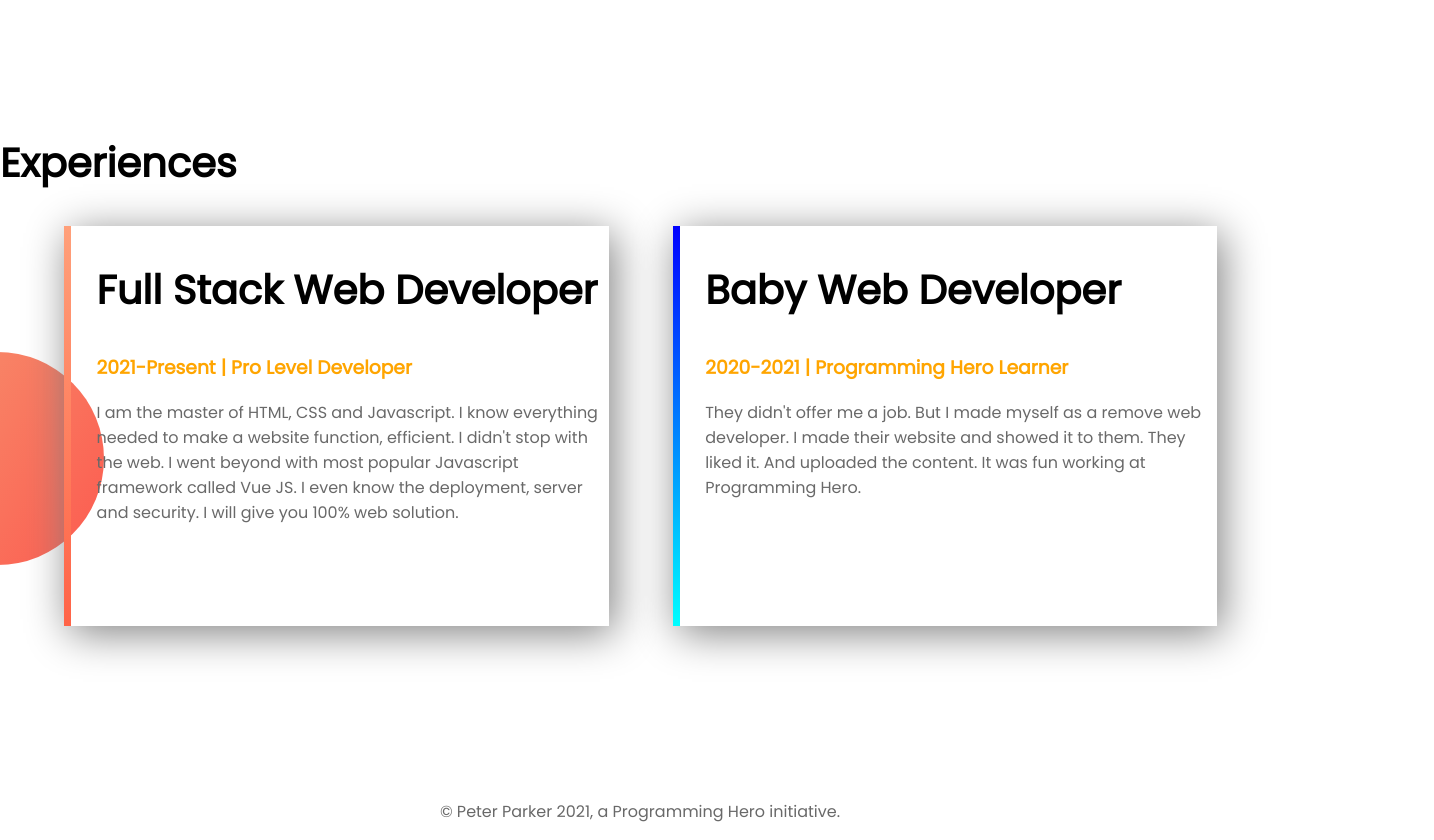
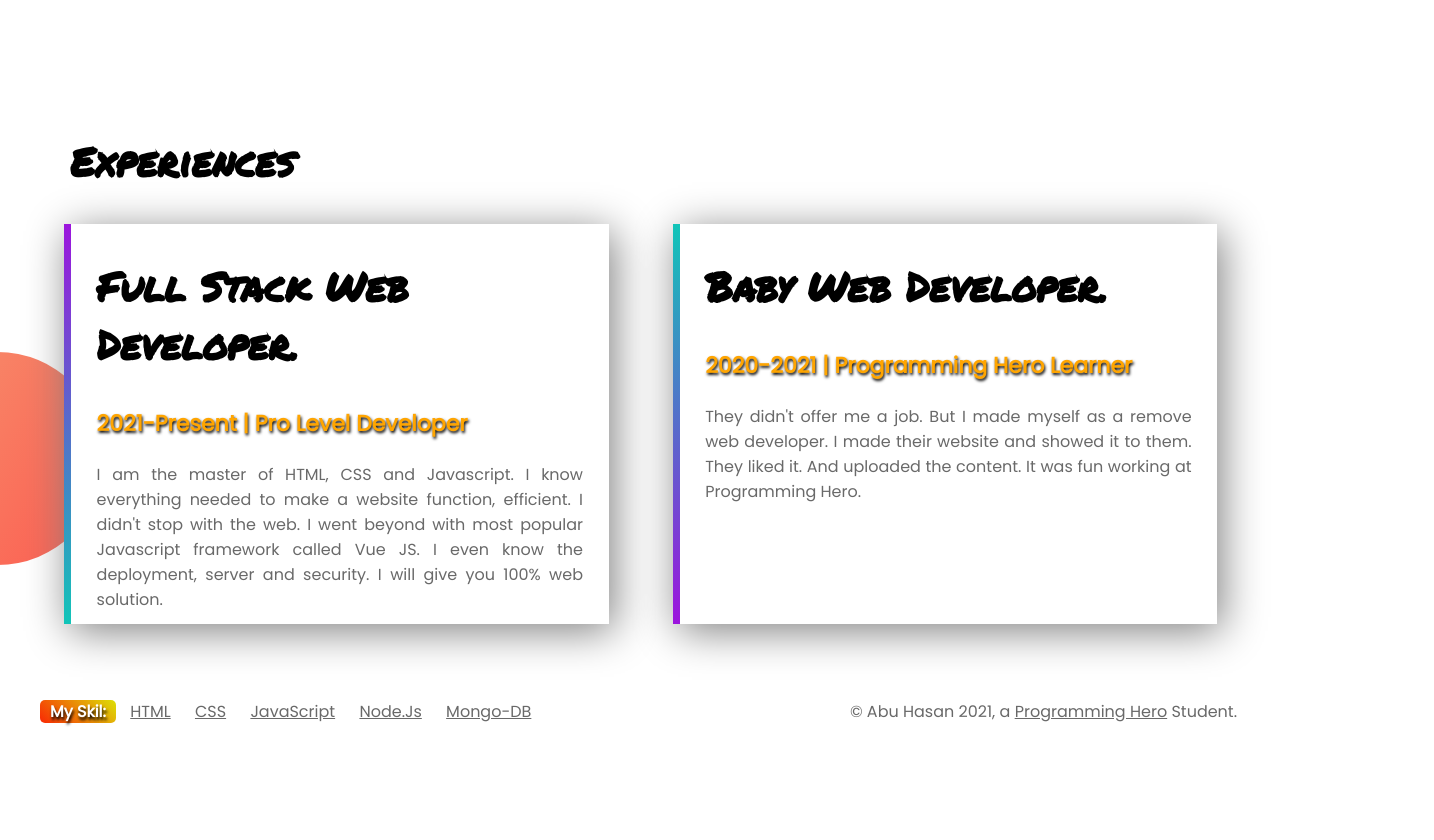
Before and after one commit to AH-INSTITUTE/MileStone-01assignment-MyPortFolio, a plain HTML site: page index.html in a window 1280 px wide. Shown: the part 1200-2040 px from the top of the page, 1434 px wide, since content can reach past the window. After the commit the page ends 1983 px from the top, so only its background shows below. Drawn offline with Linux system fonts and the light colour scheme.

Commit message:
New Style Adding For Assagiment

```diff
--- a/index.html
+++ b/index.html
@@ -1,9 +1,10 @@
 <!DOCTYPE html>
 <html lang="en">
     <head>
-        <title>Abu Hasan PortFolio</title>
+        <title>Abu Hasan|PortFolio</title>
         <meta charset="UTF-8">
         <meta name="viewport" content="width=device-width, initial-scale=1">
+        <link href="https://fonts.googleapis.com/css2?family=Permanent+Marker&display=swap" rel="stylesheet">
         <link href="https://fonts.googleapis.com/css?family=Poppins&amp;display=swap" rel="stylesheet">
         <link href="style.css" rel="stylesheet">
     </head>
@@ -11,10 +12,14 @@
         <section class="top-banner">
             <div class="half-width">
                 <h1>Welcome To</h1>
-                <h1><span>ABU Hasan</span> Portfolio</h1>
-                <h3>Professional Web Developer</h3>
-                <p>My name is Abu Hassan, I have been involved in web development for the last 1 year. I have also designed several sites, among them, npsbm.com a simple site development with WordPress. I am now very comfortable in my web development field.</p>
-                <a class="anchor-button" target="_blank" href="#">HIRE ME</a>
+                <h1><span>Abu Hasan</span> Portfolio.</h1>
+                <h3>Professional Web Developer,</h3>
+                <p>My name is Abu Hasan, I have been involved in web development for the last 1 year. I have also designed several sites, among them, npsbm.com a simple site development with WordPress. I am now very comfortable in my web development field.</p>
+                <a class="anchor-button" target="_blank" href="https://www.linkedin.com/in/abu-hasan-586048194/">HIRE ME</a>
+               <div class="comunacate-facebook floatright">
+                    <span>!On Facebook</span>
+                    <a class="anchor-button" target="_blank" href="https://www.facebook.com/abuhasan7535">Click Me!</a>
+               </div>
             </div>
             <div class="half-width">
                 <img src="images/abu.jpg" alt="img..">
@@ -22,7 +27,7 @@
         </section>
         <section class="dream-area">
             <div class="half-width">
-                <img src="images/jhankar2.png" alt="img...">
+                <img src="images/abu2.png" alt="img...">
             </div>
             <div class="half-width">
                 <h2>Dream Big</h2>
@@ -34,18 +39,31 @@
         <section class="experience-area">
             <h2>Experiences</h2>
             <div class="half-width" id="full-stack">
-                <h2>Full Stack Web Developer</h2>
+                <h2>Full Stack Web Developer.</h2>
                 <h3>2021-Present | Pro Level Developer</h3>
                 <p>I am the master of HTML, CSS and Javascript. I know everything needed to make a website function, efficient. I didn't stop with the web. I went beyond with most popular Javascript framework called Vue JS. I even know the deployment, server and security. I will give you 100% web solution.</p>
             </div>
             <div class="half-width" id="baby-web">
-                <h2>Baby Web Developer</h2>
+                <h2>Baby Web Developer.</h2>
                 <h3>2020-2021 | Programming Hero Learner</h3>
                 <p>They didn't offer me a job. But I made myself as a remove web developer. I made their website and showed it to them. They liked it. And uploaded the content. It was fun working at Programming Hero.</p>
             </div>
         </section>
-        <footer>
-            <p>© Peter Parker 2021, a Programming Hero initiative.</p>
+        <footer id="footer">
+            <div class="footer-part floatleft">
+
+                <ol>
+                    <li><a class="anchor-button" href="#">My Skil:</a></li>
+                    <li><a href="#">HTML</a></li>
+                    <li><a href="#">CSS</a></li>
+                    <li><a href="#">JavaScript</a></li>
+                    <li><a href="#">Node.Js</a></li>
+                    <li><a href="#">Mongo-DB</a></li>
+                </ol>
+            </div>
+            <div class="footer-part floatright footer-right-part">
+                <p>© Abu Hasan 2021, a <a href="">Programming Hero</a> Student.</p>
+            </div>
         </footer>
     </body>
 </html>
--- a/style.css
+++ b/style.css
@@ -1,9 +1,21 @@
-*{
-
-}
 h1 {
     font-size: 50px;
 }
+h2 {
+    font-size:40px;
+    font-family: 'Permanent Marker', cursive;
+}
+a{
+    color: dimgray;
+    cursor: pointer;
+}
+p {
+    color: dimgray;
+    width: 95%;
+    text-align: justify;
+}
+.floatleft{float: left;}
+.floatright{float: right;}
 /* =====TypoGraphy */
 body{
     font-family: 'Poppins', sans-serif;
@@ -26,16 +38,25 @@ section{
 h1 span {
     color: orange;
 }
-p {
-    color: dimgray;
-}
 .anchor-button {
     text-decoration: none;
-    background: linear-gradient(45deg, lightsalmon, tomato);
+    background: linear-gradient(45deg, #F92804, #DCE007);
     padding: 10px 40px;
     border-radius: 5px;
     color: white;
     font-weight: 700;
+    text-shadow: 1px 3px 3px #000;
+}
+.anchor-button:hover{
+    background: linear-gradient(90deg, #FCC306, #03EC0F);
+}
+.comunacate-facebook{
+    display: block;
+}
+.comunacate-facebook span{
+    font-size: 18px;
+    color: #03EC0F;
+    text-shadow: 1px 2px 3px #000000;
 }
 .half-width img {
     width: 100%;
@@ -45,31 +66,52 @@ p {
     background-repeat: no-repeat;
     background-position: right;
 }
-h2 {
-    font-size: 40px;
-}
 .experience-area {
     background-image: url(images/exp-bg.png);
     background-repeat: no-repeat;
     background-position: left;
 }
-#full-stack {
-    border-left: 7px solid;
-    border-image: linear-gradient(180deg, lightsalmon, tomato);
-    border-image-slice: 1;
-}
 .experience-area div {
-    box-shadow: 5px 7px 40px grey;
+    box-shadow: 5px 7px 40px gray;
     height: 80%;
 }
+.experience-area>h2{
+    margin-left: 70px;
+}
 .experience-area h3 {
+    font-size: 22px;
     color: orange;
+    text-shadow: 1px 2px 3px #000000;
+}
+#full-stack {
+    background-color: #fff;
+    border-left: 7px solid;
+    border-image: linear-gradient(180deg, #9C14DD,#11C5B8);
+    border-image-slice: 1;
 }
 #baby-web {
     border-left: 7px solid;
-    border-image: linear-gradient(180deg, blue, cyan);
+    border-image: linear-gradient(180deg, #11C5B8,#9C14DD);
     border-image-slice: 1;
 }
-footer p {
-    text-align: center;
+.footer-part{
+    margin-top: -100px;
+    margin-bottom: 20px;
+    width: 48%;
 }
+.footer-part ol{
+    list-style-type: ;
+}
+.footer-part ol li{
+    display: inline-block;
+}
+.footer-part ol li a{
+    padding: 0 10px;
+}
+.footer-part ol li a:hover{
+    color: #F21707;
+    text-shadow: 1px 2px 3px #000;
+}
+.footer-right-part p{
+    margin-left: 30%;
+}
```
Also changed, not shown: images/abu2.png (renamed from images/jhankar2.png).
